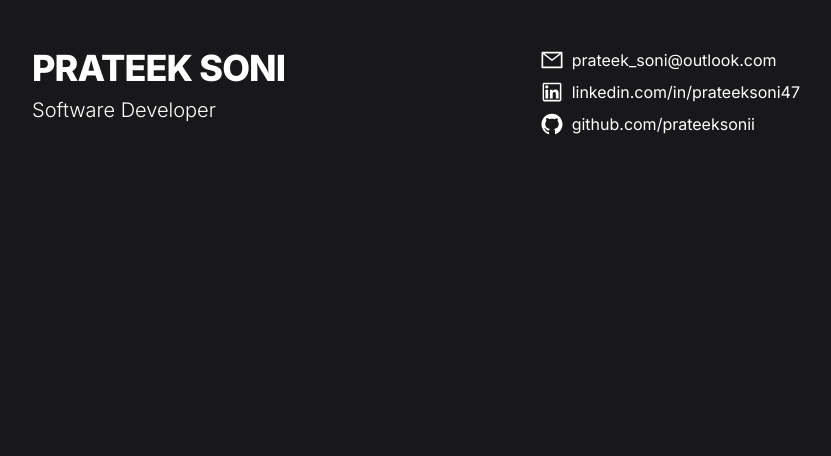
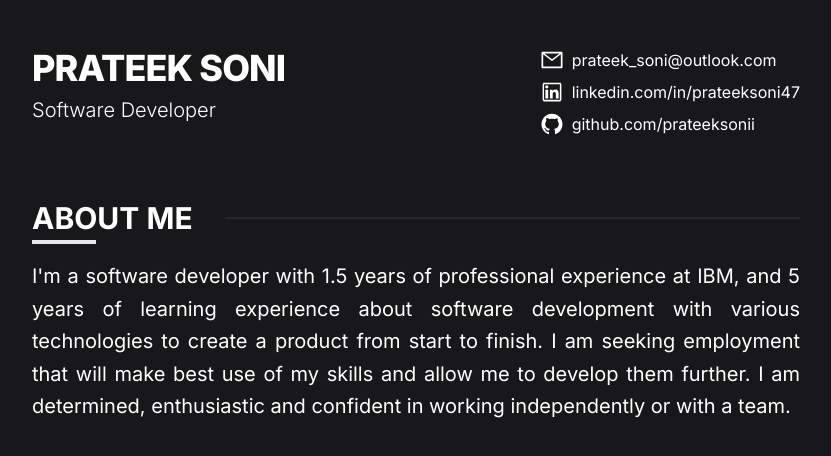
Before and after one commit to prateeksonii/portfolio-next, a Next.js app: page / in a window 1280 px wide. Shown: the top 456 px of the page, without its empty margins (224-1055 px from the left). Built offline with nearby package versions, Linux system fonts and the light colour scheme.

Commit message:
add about
Signed-off-by: Prateek Soni <prateek_soni@outlook.com>

```diff
--- /dev/null
+++ b/src/components/About.tsx
@@ -0,0 +1,19 @@
+import SectionHeader from "./SectionHeader";
+
+const About = () => {
+  return (
+    <div>
+      <SectionHeader title="About me" />
+      <p className="mt-4 text-justify text-xl leading-relaxed">
+        I&apos;m a software developer with 1.5 years of professional experience
+        at IBM, and 5 years of learning experience about software development
+        with various technologies to create a product from start to finish. I am
+        seeking employment that will make best use of my skills and allow me to
+        develop them further. I am determined, enthusiastic and confident in
+        working independently or with a team.
+      </p>
+    </div>
+  );
+};
+
+export default About;
--- /dev/null
+++ b/src/components/Header.tsx
@@ -0,0 +1,19 @@
+import Socials from "./Socials";
+
+const Header = () => {
+  return (
+    <div className="grid grid-cols-2 gap-8">
+      <div>
+        <h1 className="text-4xl font-extrabold uppercase tracking-tight">
+          Prateek Soni
+        </h1>
+        <p className="mt-2 text-xl font-light">Software Developer</p>
+      </div>
+      <div className="flex items-center justify-end">
+        <Socials />
+      </div>
+    </div>
+  );
+};
+
+export default Header;
--- /dev/null
+++ b/src/components/SectionHeader.tsx
@@ -0,0 +1,17 @@
+type SectionHeaderProps = {
+  title: string;
+};
+
+const SectionHeader: React.FC<SectionHeaderProps> = (props) => {
+  return (
+    <>
+      <div className="mt-16 flex items-center gap-8">
+        <h2 className="text-3xl font-bold uppercase">{props.title}</h2>
+        <div className="flex-1 border border-zinc-800"></div>
+      </div>
+      <hr className="mt-1 w-16 border-2" />
+    </>
+  );
+};
+
+export default SectionHeader;
--- /dev/null
+++ b/src/components/Socials.tsx
@@ -0,0 +1,28 @@
+import {
+  AiOutlineGithub,
+  AiOutlineLinkedin,
+  AiOutlineMail,
+} from "react-icons/ai";
+
+const Socials = () => {
+  return (
+    <ul className="space-y-2">
+      <li className="flex items-center gap-2">
+        <AiOutlineMail className="text-2xl" />
+        <a href="mailto:prateek_soni@outlook.com">prateek_soni@outlook.com</a>
+      </li>
+      <li className="flex items-center gap-2">
+        <AiOutlineLinkedin className="text-2xl" />
+        <a href="https://linkedin.com/in/prateeksoni47">
+          linkedin.com/in/prateeksoni47
+        </a>
+      </li>
+      <li className="flex items-center gap-2">
+        <AiOutlineGithub className="text-2xl" />
+        <a href="https://github.com/prateeksonii">github.com/prateeksonii</a>
+      </li>
+    </ul>
+  );
+};
+
+export default Socials;
--- a/src/pages/index.tsx
+++ b/src/pages/index.tsx
@@ -1,11 +1,7 @@
 import type { NextPage } from "next";
 import Head from "next/head";
-
-import {
-  AiOutlineGithub,
-  AiOutlineLinkedin,
-  AiOutlineMail,
-} from "react-icons/ai";
+import About from "../components/About";
+import Header from "../components/Header";
 
 const Home: NextPage = () => {
   return (
@@ -14,36 +10,8 @@ const Home: NextPage = () => {
         <title>Prateek Soni</title>
       </Head>
       <main className="mx-auto my-12 w-3/5">
-        <div className="grid grid-cols-2 gap-8">
-          <div>
-            <h1 className="text-4xl font-extrabold uppercase tracking-tight">
-              Prateek Soni
-            </h1>
-            <p className="mt-2 text-xl font-light">Software Developer</p>
-          </div>
-          <div className="flex items-center justify-end">
-            <ul className="space-y-2">
-              <li className="flex items-center gap-2">
-                <AiOutlineMail className="text-2xl" />
-                <a href="mailto:prateek_soni@outlook.com">
-                  prateek_soni@outlook.com
-                </a>
-              </li>
-              <li className="flex items-center gap-2">
-                <AiOutlineLinkedin className="text-2xl" />
-                <a href="https://linkedin.com/in/prateeksoni47">
-                  linkedin.com/in/prateeksoni47
-                </a>
-              </li>
-              <li className="flex items-center gap-2">
-                <AiOutlineGithub className="text-2xl" />
-                <a href="https://github.com/prateeksonii">
-                  github.com/prateeksonii
-                </a>
-              </li>
-            </ul>
-          </div>
-        </div>
+        <Header />
+        <About />
       </main>
     </>
   );
```
